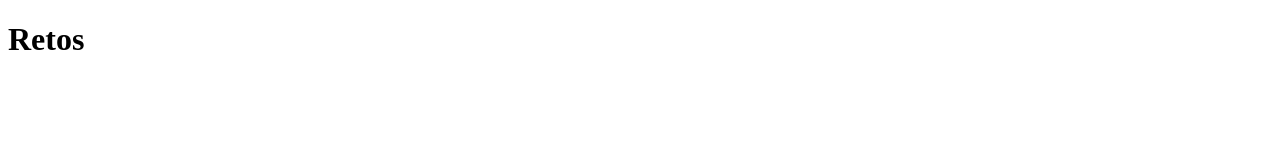
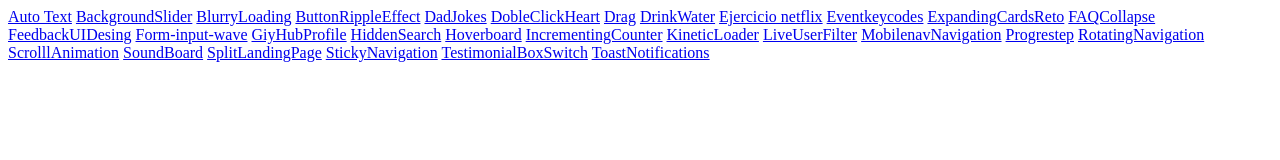
Before and after one commit to JSand89/Retos, a plain HTML site: page index.html in a window 1280 px wide. Drawn offline with Linux system fonts and the light colour scheme.

Commit message:
index.html

```diff
--- a/index.html
+++ b/index.html
@@ -7,6 +7,39 @@
     <title>Retos</title>
 </head>
 <body>
-    <h1>Retos</h1>
+    <a href="AutoText\index.html">Auto Text</a>
+    <a href="BackgroundSlider\index.html">BackgroundSlider</a>
+    <a href="BlurryLoading\index.html">BlurryLoading</a>
+    <a href="ButtonRippleEffect\index.html">ButtonRippleEffect</a>
+    <a href="DadJokes\index.html">DadJokes</a>
+    <a href="DobleClickHeart\index.html">DobleClickHeart</a>
+    <a href="Drag\index.html">Drag</a>
+    <a href="DrinkWater\index.html">DrinkWater</a>
+    <a href="Ejercicio netflix\netflix.html">Ejercicio netflix</a>
+    <a href="Eventkeycodes\index.html">Eventkeycodes</a>
+    <a href="ExpandingCardsReto\index.html">ExpandingCardsReto</a>
+    <a href="FAQCollapse\index.html">FAQCollapse</a>
+    <a href="FeedbackUIDesing\index.html">FeedbackUIDesing</a>
+    <a href="Form-input-wave\index.html">Form-input-wave</a>
+    <a href="GiyHubProfile\index.html">GiyHubProfile</a>
+    <a href="HiddenSearch\index.html">HiddenSearch</a>
+    <a href="Hoverboard\index.html">Hoverboard</a>
+    <a href="IncrementingCounter\index.html">IncrementingCounter</a>
+    <a href="KineticLoader\index.html">KineticLoader</a>
+    <a href="LiveUserFilter\index.html">LiveUserFilter</a>
+    <a href="MobilenavNavigation\index.html">MobilenavNavigation</a>
+    <a href="Progrestep\index.html">Progrestep</a>
+    <a href="RotatingNavigation\index.html">RotatingNavigation</a>
+    <a href="ScrolllAnimation\index.html">ScrolllAnimation</a>
+    <a href="SoundBoard\index.html">SoundBoard</a>
+    <a href="SplitLandingPage\index.html">SplitLandingPage</a>
+    <a href="StickyNavigation\index.html">StickyNavigation</a>
+    <a href="TestimonialBoxSwitch\index.html">TestimonialBoxSwitch</a>
+    <a href="ToastNotifications\index.html">ToastNotifications</a>
+
+
+
+
+
 </body>
 </html>
```
